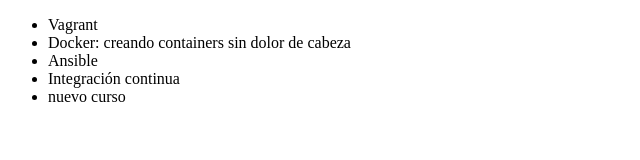
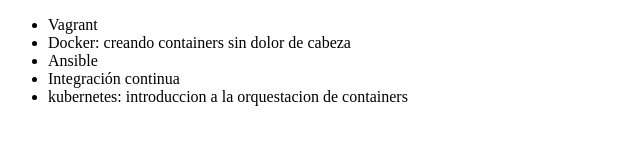
Before and after one commit to marcoantoniofch/alura-git, a plain HTML site: page antonio/index.html in a window 1280 px wide. Shown: the whole page, without its empty margins (0-640 px from the left). Drawn offline with Linux system fonts and the light colour scheme.

Commit message:
modificando el nombre del curso kurmetes

```diff
--- a/antonio/index.html
+++ b/antonio/index.html
@@ -10,7 +10,7 @@
          <li> Docker: creando containers sin dolor de cabeza </li>
          <li> Ansible </li>
          <li> Integración continua </li>
-         <li> nuevo curso </li>
+         <li> kubernetes: introduccion a la orquestacion de containers </li>
 
      </ul>
 </body>
```
